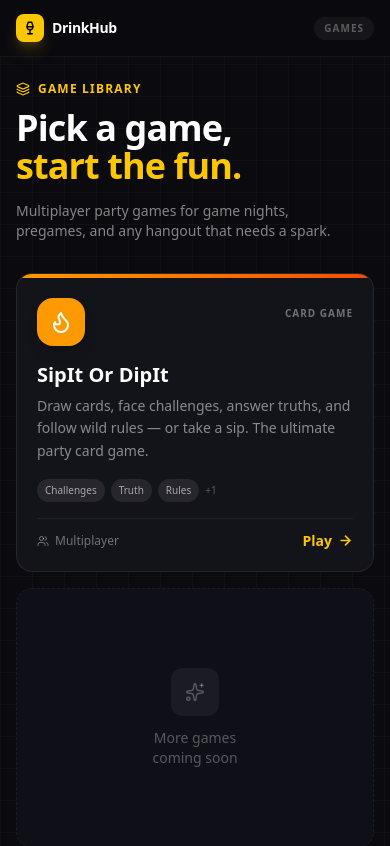
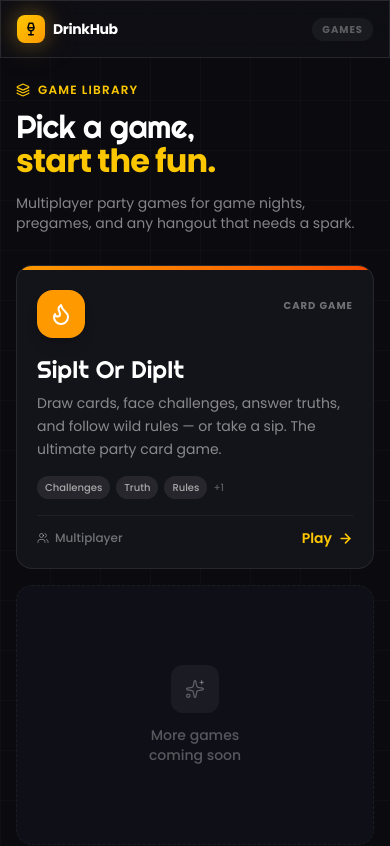
Before and after one commit to PixlGalaxy/DrinkHub, a React (Vite) app in the folder frontend/: page / in a window 390 px wide. Shown: the top 846 px of the page. Built offline with nearby package versions, Linux system fonts and the light colour scheme.

Commit message:
chore: UI updates for better user experience

```diff
--- a/frontend/index.html
+++ b/frontend/index.html
@@ -7,6 +7,9 @@
     <title>DrinkHub - Multiplayer Party Games for Game Nights</title>
     <meta name="theme-color" content="#0a0a0f" />
     <link rel="sitemap" type="application/xml" href="/sitemap.xml" />
+    <link rel="preconnect" href="https://fonts.googleapis.com" />
+    <link rel="preconnect" href="https://fonts.gstatic.com" crossorigin />
+    <link href="https://fonts.googleapis.com/css2?family=Righteous&family=Poppins:wght@400;500;600;700&display=swap" rel="stylesheet" />
   </head>
   <body>
     <div id="root"></div>
--- a/frontend/src/App.css
+++ b/frontend/src/App.css
@@ -1,3 +1,14 @@
+/* Design System - Neon Lounge Dark Theme */
+
+* {
+  font-family: 'Poppins', sans-serif;
+}
+
+h1, h2, h3, h4, h5, h6 {
+  font-family: 'Righteous', sans-serif;
+}
+
+/* Float animation */
 @keyframes float {
   0%, 100% {
     transform: translateY(0px);
@@ -10,3 +21,194 @@
 .animate-float {
   animation: float 3s ease-in-out infinite;
 }
+
+/* Shimmer animation for cards */
+@keyframes shimmer {
+  0% {
+    background-position: -1000px 0;
+  }
+  100% {
+    background-position: 1000px 0;
+  }
+}
+
+.shimmer-overlay {
+  position: relative;
+  overflow: hidden;
+}
+
+.shimmer-overlay::after {
+  content: '';
+  position: absolute;
+  top: 0;
+  left: 0;
+  right: 0;
+  bottom: 0;
+  background: linear-gradient(
+    90deg,
+    transparent,
+    rgba(255, 255, 255, 0.1),
+    transparent
+  );
+  animation: shimmer 2s infinite;
+}
+
+/* Glassmorphism surfaces */
+.glass {
+  background: rgba(19, 19, 26, 0.5);
+  backdrop-filter: blur(10px);
+  -webkit-backdrop-filter: blur(10px);
+  border: 1px solid rgba(255, 255, 255, 0.1);
+}
+
+.glass-strong {
+  background: rgba(19, 19, 26, 0.7);
+  backdrop-filter: blur(20px);
+  -webkit-backdrop-filter: blur(20px);
+  border: 1px solid rgba(255, 255, 255, 0.15);
+}
+
+/* Neon glow effects */
+.glow-amber {
+  box-shadow: 0 0 20px rgba(251, 191, 36, 0.3), 0 0 40px rgba(251, 191, 36, 0.2);
+}
+
+.glow-amber-hover:hover {
+  box-shadow: 0 0 30px rgba(251, 191, 36, 0.5), 0 0 60px rgba(251, 191, 36, 0.3);
+}
+
+.glow-emerald {
+  box-shadow: 0 0 20px rgba(16, 185, 129, 0.3), 0 0 40px rgba(16, 185, 129, 0.2);
+}
+
+/* Corner frame accent for elements */
+.corner-frame {
+  position: relative;
+}
+
+.corner-frame::before,
+.corner-frame::after,
+.corner-frame > :first-child::before,
+.corner-frame > :first-child::after {
+  content: '';
+  position: absolute;
+  width: 12px;
+  height: 12px;
+  border: 2px solid rgba(251, 191, 36, 0.4);
+}
+
+.corner-frame::before {
+  top: 0;
+  left: 0;
+  border-right: none;
+  border-bottom: none;
+}
+
+.corner-frame::after {
+  bottom: 0;
+  right: 0;
+  border-left: none;
+  border-top: none;
+}
+
+/* Background gradient animations */
+.bg-gradient-hero {
+  background: linear-gradient(135deg, #070710 0%, #0a0a0f 50%, #070710 100%);
+  position: relative;
+}
+
+.bg-gradient-hero::before {
+  content: '';
+  position: absolute;
+  top: 0;
+  right: 0;
+  width: 500px;
+  height: 500px;
+  background: radial-gradient(circle, rgba(251, 191, 36, 0.1) 0%, transparent 70%);
+  border-radius: 50%;
+  pointer-events: none;
+  animation: float 6s ease-in-out infinite;
+}
+
+.bg-gradient-hero::after {
+  content: '';
+  position: absolute;
+  bottom: 0;
+  left: 0;
+  width: 400px;
+  height: 400px;
+  background: radial-gradient(circle, rgba(59, 130, 246, 0.1) 0%, transparent 70%);
+  border-radius: 50%;
+  pointer-events: none;
+  animation: float 8s ease-in-out infinite reverse;
+}
+
+/* Grid background pattern */
+.bg-grid {
+  background-image:
+    linear-gradient(rgba(255, 255, 255, 0.02) 1px, transparent 1px),
+    linear-gradient(90deg, rgba(255, 255, 255, 0.02) 1px, transparent 1px);
+  background-size: 50px 50px;
+}
+
+/* Text utilities */
+.text-glow {
+  text-shadow: 0 0 10px rgba(251, 191, 36, 0.3);
+}
+
+.text-glow-hover:hover {
+  text-shadow: 0 0 20px rgba(251, 191, 36, 0.5);
+}
+
+/* Animations */
+.fade-up {
+  animation: fadeUp 0.6s ease-out;
+}
+
+@keyframes fadeUp {
+  from {
+    opacity: 0;
+    transform: translateY(20px);
+  }
+  to {
+    opacity: 1;
+    transform: translateY(0);
+  }
+}
+
+.fade-in {
+  animation: fadeIn 0.4s ease-out;
+}
+
+@keyframes fadeIn {
+  from {
+    opacity: 0;
+  }
+  to {
+    opacity: 1;
+  }
+}
+
+/* Pulse glow animation */
+@keyframes pulseGlow {
+  0%, 100% {
+    box-shadow: 0 0 20px rgba(251, 191, 36, 0.3);
+  }
+  50% {
+    box-shadow: 0 0 30px rgba(251, 191, 36, 0.6);
+  }
+}
+
+.pulse-glow {
+  animation: pulseGlow 2s ease-in-out infinite;
+}
+
+/* Responsive text sizing */
+@media (max-width: 640px) {
+  h1 {
+    font-size: 2rem;
+  }
+  h2 {
+    font-size: 1.5rem;
+  }
+}
--- a/frontend/src/home/navbar/HomeNavbar.tsx
+++ b/frontend/src/home/navbar/HomeNavbar.tsx
@@ -3,14 +3,14 @@ import { Link } from 'react-router-dom';
 
 export function HomeNavbar() {
   return (
-    <header className="sticky top-0 z-50 bg-[#0a0a0f]/85 backdrop-blur-xl border-b border-white/5">
+    <header className="sticky top-0 z-50 glass border-b border-white/5">
       <div className="max-w-6xl mx-auto px-4 sm:px-6 lg:px-8 h-14 sm:h-16 flex items-center justify-between">
         <Link
           to="/"
-          className="flex items-center gap-2 sm:gap-2.5 text-white font-bold text-sm sm:text-base tracking-tight min-w-0"
+          className="flex items-center gap-2 sm:gap-2.5 text-white font-bold text-sm sm:text-base tracking-tight min-w-0 transition-all hover:text-yellow-400 group"
         >
-          <div className="w-7 h-7 sm:w-8 sm:h-8 rounded-lg bg-yellow-400 flex items-center justify-center shrink-0
-                          shadow-lg shadow-yellow-400/20">
+          <div className="w-7 h-7 sm:w-8 sm:h-8 rounded-lg bg-gradient-to-br from-yellow-400 to-amber-500 flex items-center justify-center shrink-0
+                          glow-amber group-hover:scale-110 transition-transform duration-300">
             <Wine size={14} className="text-black sm:hidden" strokeWidth={2.5} />
             <Wine size={16} className="text-black hidden sm:block" strokeWidth={2.5} />
           </div>
--- a/frontend/src/sipit-or-dipit/navbar/GameNavbar.tsx
+++ b/frontend/src/sipit-or-dipit/navbar/GameNavbar.tsx
@@ -13,15 +13,15 @@ export function GameNavbar({ roomCode, onLeave }: GameNavbarProps) {
   const [lang, setLang] = useLanguage();
 
   return (
-    <header className="sticky top-0 z-50 bg-[#0a0a0f]/85 backdrop-blur-xl border-b border-white/5">
+    <header className="sticky top-0 z-50 glass border-b border-white/5">
       <div className="max-w-6xl mx-auto px-4 sm:px-6 lg:px-8 h-14 sm:h-16 flex items-center justify-between">
 
         <Link
           to="/"
-          className="flex items-center gap-2 sm:gap-2.5 text-white font-bold text-sm sm:text-base tracking-tight min-w-0"
+          className="flex items-center gap-2 sm:gap-2.5 text-white font-bold text-sm sm:text-base tracking-tight min-w-0 transition-all hover:text-yellow-400 group"
         >
-          <div className="w-7 h-7 sm:w-8 sm:h-8 rounded-lg bg-yellow-400 flex items-center justify-center shrink-0
-                          shadow-lg shadow-yellow-400/20">
+          <div className="w-7 h-7 sm:w-8 sm:h-8 rounded-lg bg-gradient-to-br from-yellow-400 to-amber-500 flex items-center justify-center shrink-0
+                          glow-amber group-hover:scale-110 transition-transform duration-300">
             <Flame size={14} className="text-black sm:hidden" strokeWidth={2.5} />
             <Flame size={16} className="text-black hidden sm:block" strokeWidth={2.5} />
           </div>
@@ -32,12 +32,12 @@ export function GameNavbar({ roomCode, onLeave }: GameNavbarProps) {
           <FlagToggle value={lang} onChange={setLang} variant="pill" size="sm" />
 
           {roomCode && (
-            <div className="flex items-center gap-1.5 bg-white/5 hover:bg-white/8 transition-colors
-                            border border-white/10 rounded-lg px-2.5 sm:px-3 py-1.5">
+            <div className="flex items-center gap-1.5 glass hover:glass-strong transition-all
+                            rounded-lg px-2.5 sm:px-3 py-1.5">
               <span className="text-[10px] sm:text-xs text-white/40 font-medium hidden sm:inline">
                 {t('nav.room', lang)}
               </span>
-              <span className="text-xs sm:text-sm font-mono font-black text-white tracking-[0.1em]">
+              <span className="text-xs sm:text-sm font-mono font-black text-yellow-400 hover:text-emerald-400 tracking-[0.1em] transition-colors">
                 {roomCode}
               </span>
             </div>
@@ -45,8 +45,8 @@ export function GameNavbar({ roomCode, onLeave }: GameNavbarProps) {
           {onLeave && (
             <button
               onClick={onLeave}
-              className="w-9 h-9 sm:w-10 sm:h-10 rounded-lg bg-white/5 hover:bg-red-500/15 hover:text-red-400
-                         flex items-center justify-center text-white/50 transition-all
+              className="w-9 h-9 sm:w-10 sm:h-10 rounded-lg glass hover:glass-strong hover:bg-red-500/20
+                         flex items-center justify-center text-white/50 hover:text-red-400 transition-all glow-amber-hover
                          active:scale-95"
               aria-label={t('nav.leave', lang)}
               title={t('nav.leave', lang)}
```
